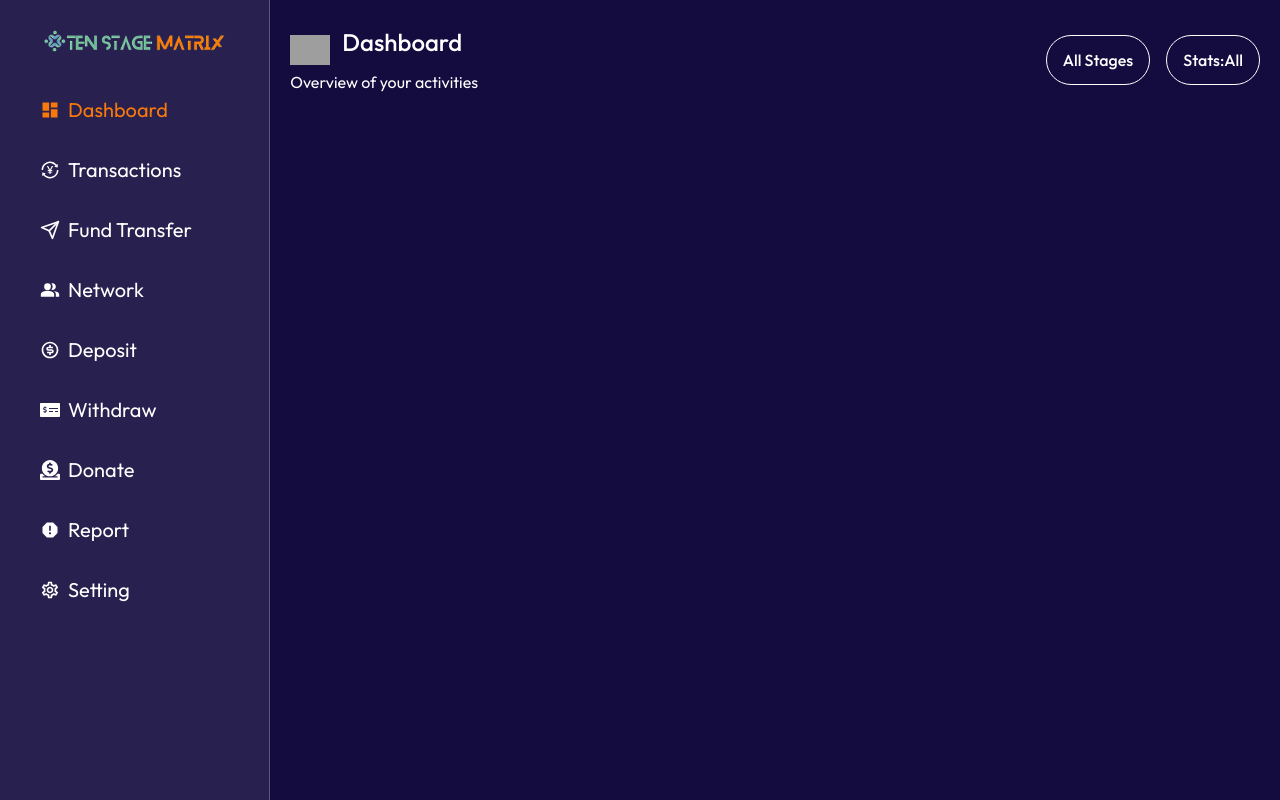
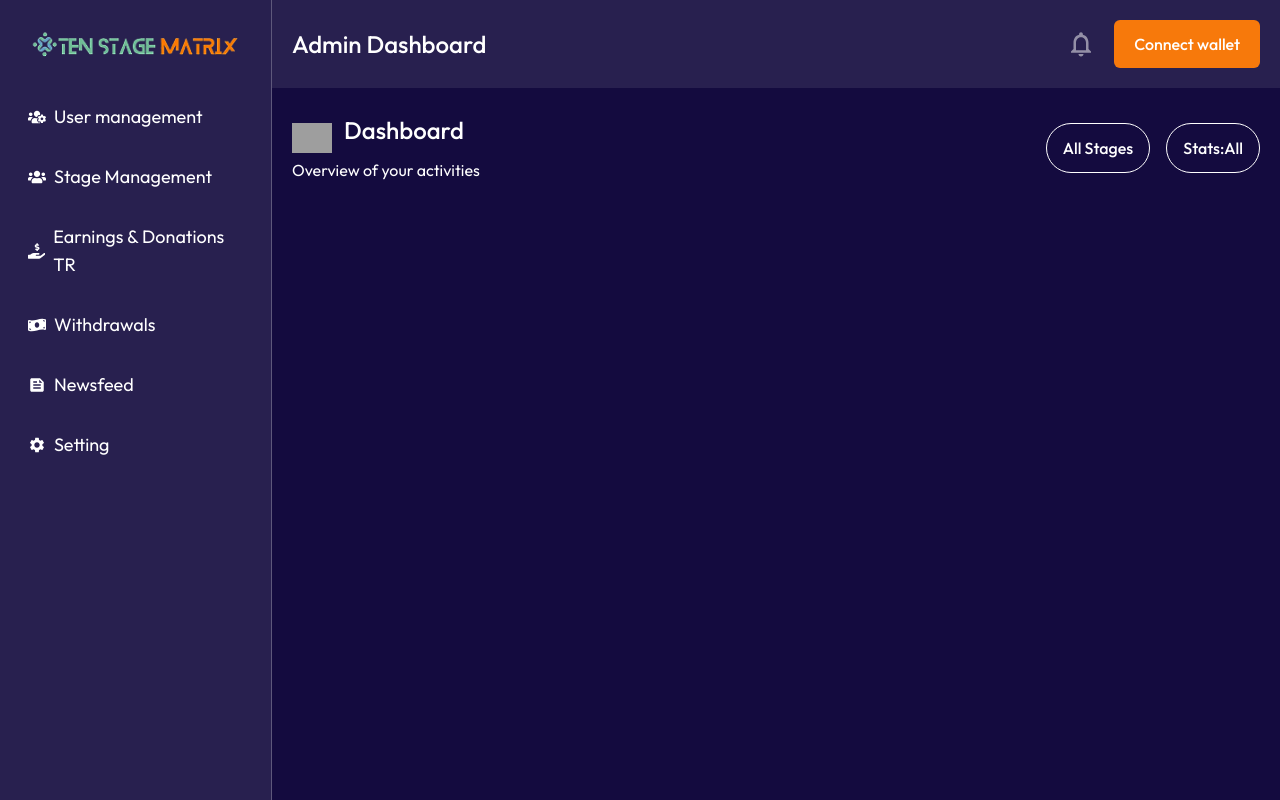
Before and after one commit to team-pr01/Ten-Stage-Matrix-Admin, a React (Vite) app: page /dashboard in a window 1280 px wide. Built offline with nearby package versions, Linux system fonts and the light colour scheme; grey boxes are pictures that could not be loaded.

Commit message:
Added sidebar links and header

```diff
--- /dev/null
+++ b/src/components/Dashboard/DashboardHeader/DashboardHeader.tsx
@@ -0,0 +1,16 @@
+import { MdOutlineNotificationsNone } from "react-icons/md";
+
+const DashboardHeader = () => {
+    return (
+        <div className="bg-neutral-30 p-5 font-Outfit flex items-center justify-between">
+            <h1 className="text-white font-medium text-2xl">Admin Dashboard</h1>
+
+            <div className="flex items-center gap-[18px]">
+                <MdOutlineNotificationsNone className="text-neutral-25 text-3xl" />
+                <button className="text-white font-medium bg-primary-10 px-5 py-3 rounded-md">Connect wallet</button>
+            </div>
+        </div>
+    );
+};
+
+export default DashboardHeader;
--- a/src/components/Dashboard/Sidebar/Sidebar.tsx
+++ b/src/components/Dashboard/Sidebar/Sidebar.tsx
@@ -1,67 +1,44 @@
 import { Link, useLocation } from "react-router-dom";
 import { IMAGES } from "../../../assets";
-import {
-  MdDashboard,
-  MdPeopleAlt,
-  MdOutlineSettings,
-  MdReport,
-} from "react-icons/md";
-import { AiOutlineTransaction } from "react-icons/ai";
-import { FaDonate, FaMoneyCheckAlt } from "react-icons/fa";
-import { RiMoneyDollarCircleLine } from "react-icons/ri";
-import { FiSend } from "react-icons/fi";
+import { FaUsersCog, FaUsers, FaHandHoldingUsd, FaMoneyBillWave } from "react-icons/fa";
+import { MdFeed, MdSettings } from "react-icons/md";
 
 const Sidebar = () => {
   const location = useLocation();
   const dashboardSidebarLinks = [
   {
-      icon: <MdDashboard />,
-      label: "Dashboard",
-      path: "/dashboard",
+    icon: <FaUsersCog />,
+    label: "User management",
+    path: "/dashboard/user-management",
   },
   {
-      icon: <AiOutlineTransaction />,
-      label: "Transactions",
-      path: "/dashboard/transactions",
+    icon: <FaUsers />,
+    label: "Stage Management",
+    path: "/dashboard/stage-management",
   },
   {
-      icon: <FiSend />,
-      label: "Fund Transfer",
-      path: "/dashboard/fund-transfer",
+    icon: <FaHandHoldingUsd />,
+    label: "Earnings & Donations TR",
+    path: "/dashboard/earnings-donations",
   },
   {
-      icon: <MdPeopleAlt />,
-      label: "Network",
-      path: "/dashboard/network",
+    icon: <FaMoneyBillWave />,
+    label: "Withdrawals",
+    path: "/dashboard/withdrawals",
   },
   {
-      icon: <RiMoneyDollarCircleLine />,
-      label: "Deposit",
-      path: "/dashboard/deposit",
+    icon: <MdFeed />,
+    label: "Newsfeed",
+    path: "/dashboard/newsfeed",
   },
   {
-      icon: <FaMoneyCheckAlt />,
-      label: "Withdraw",
-      path: "/dashboard/withdraw",
-    },
-    {
-      icon: <FaDonate />,
-      label: "Donate",
-      path: "/dashboard/donate",
-    },
-    {
-      icon: <MdReport />,
-      label: "Report",
-      path: "/dashboard/report",
-    },
-    {
-      icon: <MdOutlineSettings />,
+    icon: <MdSettings />,
     label: "Setting",
     path: "/dashboard/setting",
   },
 ];
   return (
-    <div className="w-[323px] bg-neutral-30 border-r border-neutral-25/50 px-10 py-[19px] h-screen overflow-y-auto font-Outfit flex flex-col gap-[30px] sticky top-0 left-0">
+    <div className="w-[330px] bg-neutral-30 border-r border-neutral-25/50 px-7 py-[19px] h-screen overflow-y-auto font-Outfit flex flex-col gap-[30px] sticky top-0 left-0">
       {/* Logo */}
       <Link to={"/"}>
         <img src={IMAGES.logo} alt="logo" className="z-10" />
@@ -72,7 +49,7 @@ const Sidebar = () => {
           <Link
             key={item.label}
             to={item.path}
-            className={`flex items-center gap-2 text-xl hover:text-primary-10 transition duration-300 ${
+            className={`flex items-center gap-2 text-lg hover:text-primary-10 transition duration-300 ${
               location.pathname === item.path ? "text-primary-10" : "text-white"
             }`}
           >
--- a/src/layouts/DashboardLayout/DashboardLayout.tsx
+++ b/src/layouts/DashboardLayout/DashboardLayout.tsx
@@ -1,12 +1,16 @@
 import { Outlet } from "react-router-dom";
 import Sidebar from "../../components/Dashboard/Sidebar/Sidebar";
+import DashboardHeader from "../../components/Dashboard/DashboardHeader/DashboardHeader";
 
 const DashboardLayout = () => {
   return (
     <div className="bg-primary-40 flex">
       <Sidebar />
-      <div className="w-full px-5 py-[30px]">
+      <div className="w-full">
+        <DashboardHeader/>
+        <div className="px-5 py-[30px]">
         <Outlet />
+        </div>
       </div>
     </div>
   );
```
Also changed, not shown: src/pages/Dashboard/DashboardHome/DashboardHome.tsx (indentation only). Lines whose indentation alone changed are shown as unchanged.
